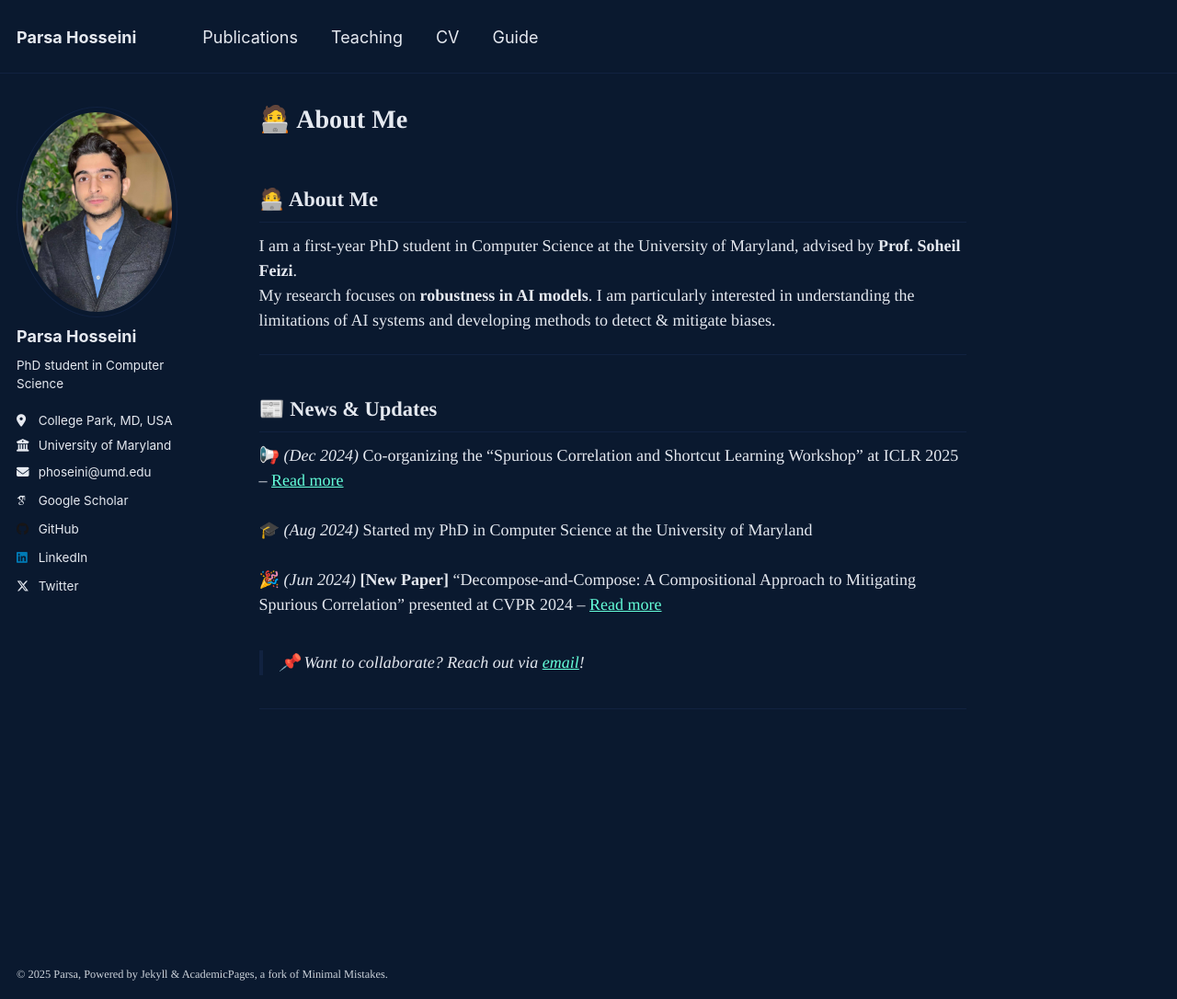
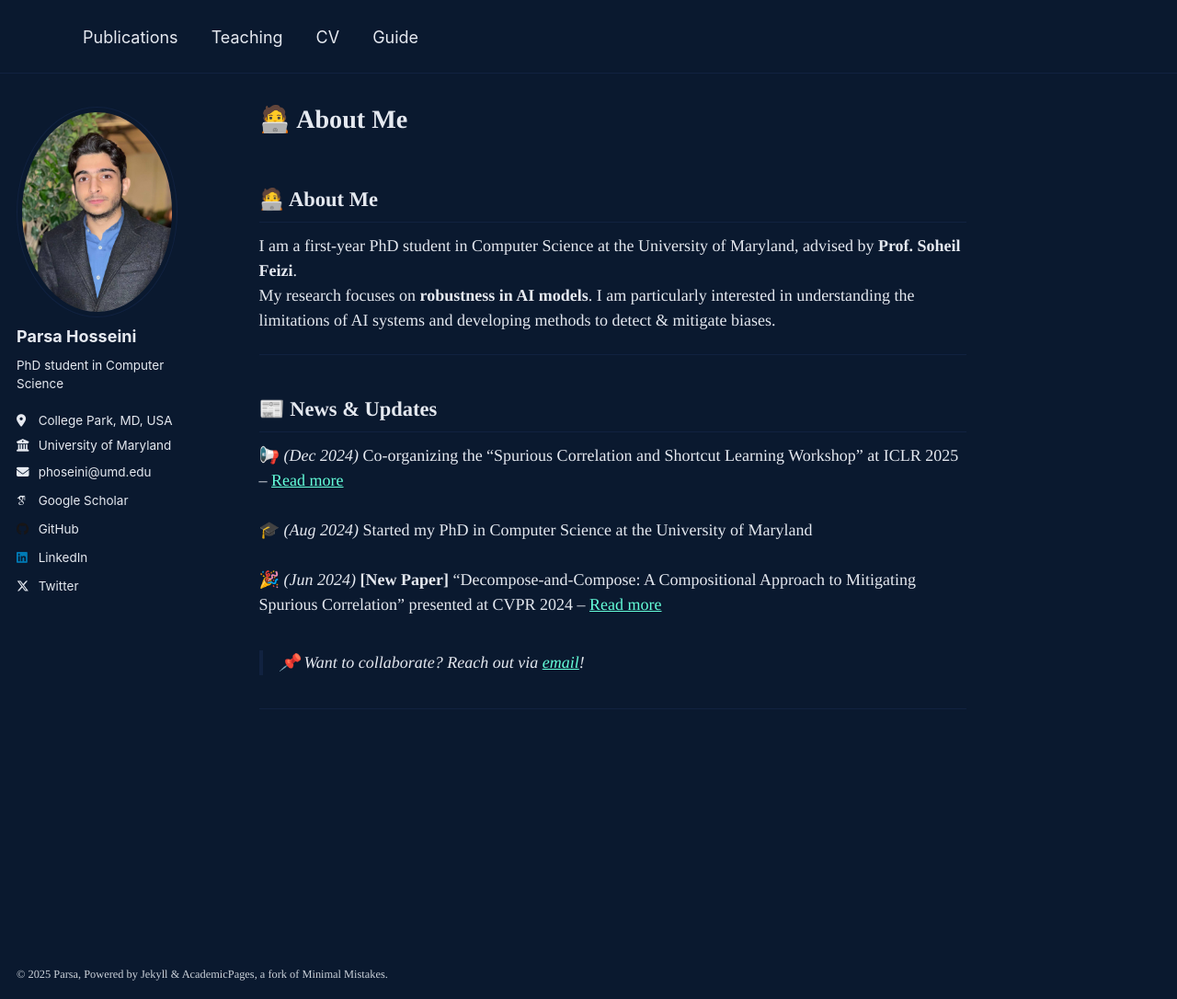
Before and after one commit to sudoparsa/sudoparsa.github.io, a Jekyll site: the page built from _pages/about.md, in a window 1280 px wide and 1086 px high. Shown: the whole window at 92% size. Built offline with Jekyll 4.4.1, drawn with Linux system fonts in a browser that asks for light colours; some web fonts are replaced; our own code applies the rules of GitHub Pages for plain Markdown files.

Commit message:
Update _config.yml

```diff
--- a/_config.yml
+++ b/_config.yml
@@ -9,7 +9,7 @@
 # Basic Site Settings
 locale                   : "en-US"
 site_theme               : "dark"
-title                    : "Parsa Hosseini"
+title                    : ""
 title_separator          : "-"
 name                     : &name "Parsa"
 description              : &description "personal description"
```
